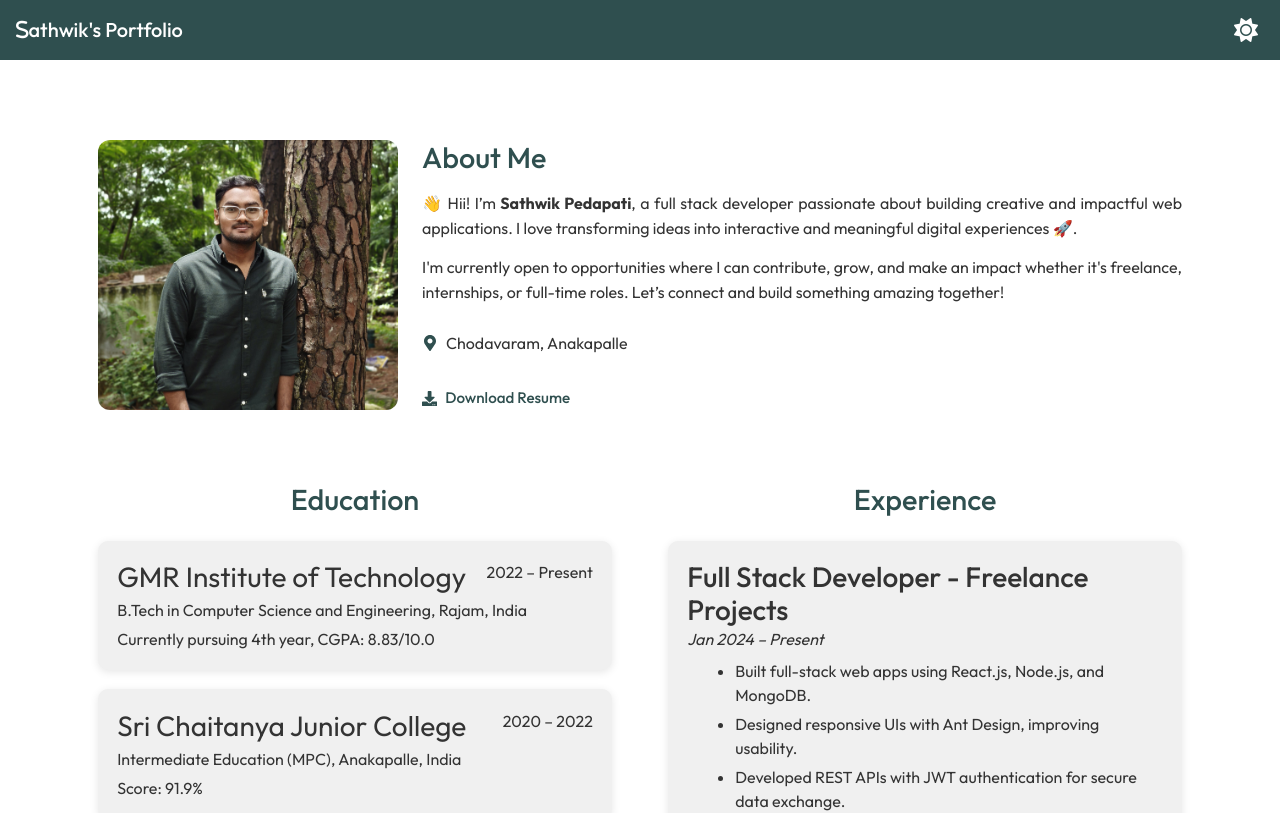
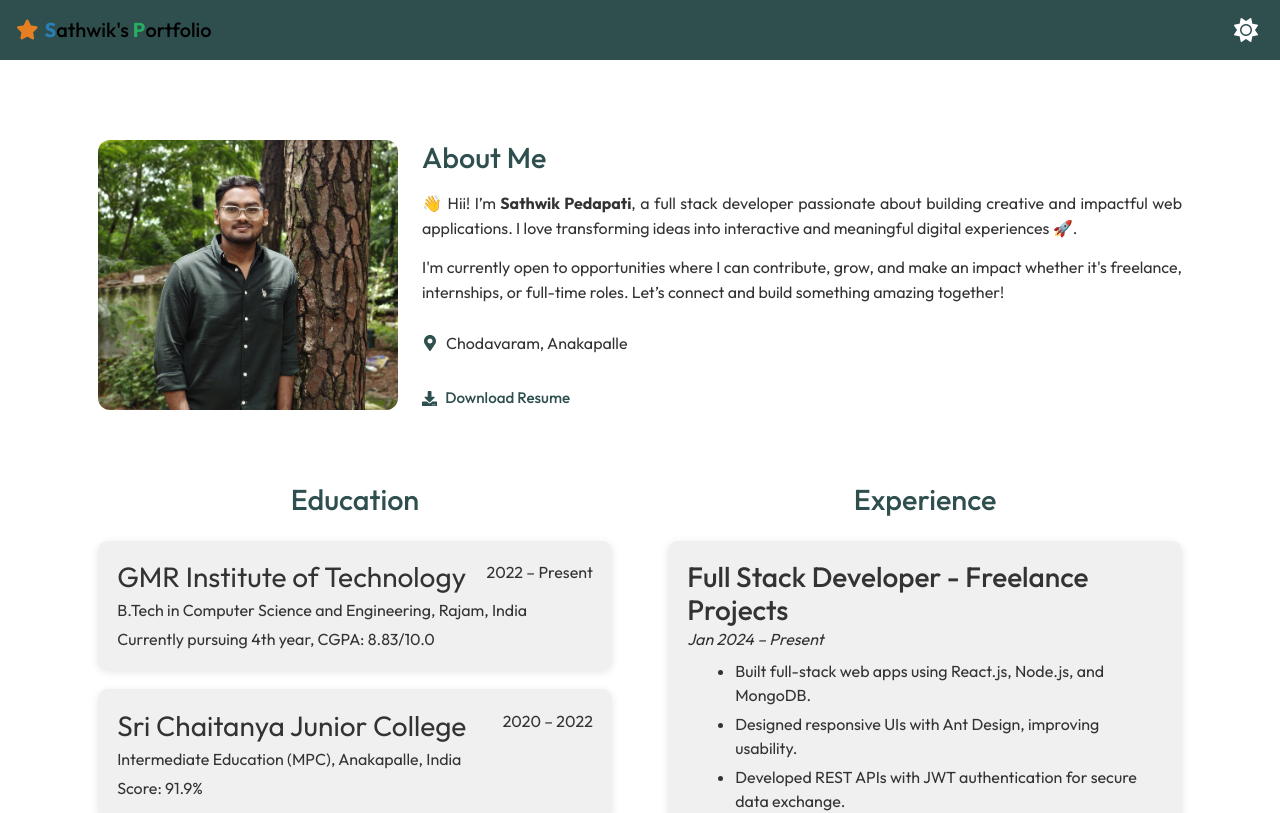
Before and after one commit to sathwikpedapati/portfolio, a React (Create React App) app: page / in a window 1280 px wide. Shown: the top 813 px of the page. Built offline with nearby package versions, Linux system fonts and the light colour scheme.

Commit message:
Update Navbar.js

```diff
--- a/src/components/Navbar.js
+++ b/src/components/Navbar.js
@@ -37,9 +37,19 @@ const Navbar = () => {
         className="navbar d-flex justify-content-between align-items-center px-3"
         style={navbarStyle}
       >
-      <span className="navbar-brand mb-0 h1 text-white">
-   <i class="fa-solid fa-s"></i>athwik's Portfolio
+     <span className="navbar-brand mb-0 h1">
+  <i
+    className="fa-solid fa-star"
+    style={{ color: isDark ? '#f1c40f' : '#e67e22', marginRight: '6px' }}
+  ></i>
+  <span>
+    <span style={{ color: isDark ? '#3498db' : '#2980b9', fontWeight: '700' }}>S</span>
+    athwik's{' '}
+    <span style={{ color: isDark ? '#2ecc71' : '#27ae60', fontWeight: '700' }}>P</span>
+    ortfolio
+  </span>
 </span>
+
 
 
 
```
